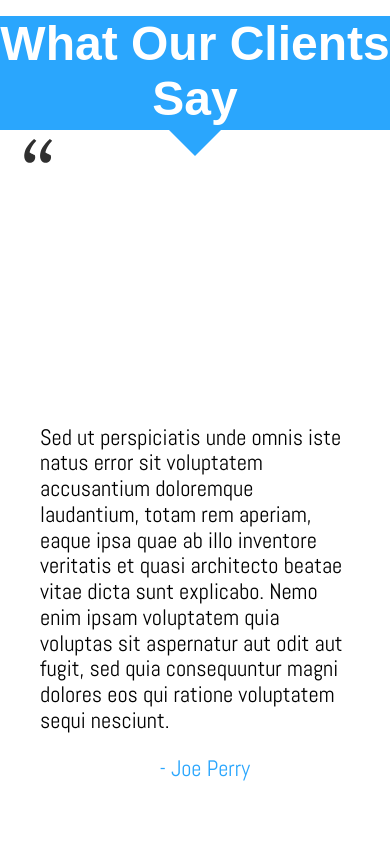
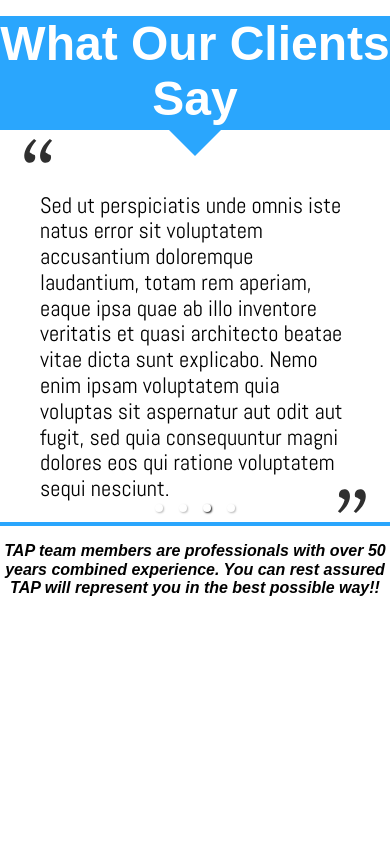
Before and after one commit to rokit/tapllc, a React (Create React App) app: page / in a window 390 px wide. Shown: the part 7480-8324 px from the top of the page. After the commit the page ends 8093 px from the top, so only its background shows below. Built offline with nearby package versions, Linux system fonts and the light colour scheme.

Commit message:
attempt to fix mobile quote bug

```diff
--- a/src/App.css
+++ b/src/App.css
@@ -125,6 +125,8 @@ h1,h2,h3,h4,h5,h6 {
 	padding: 20px;
 	width: 100%;
 	height: 100%;
+	max-height: 400px;
+	overflow-y: auto;
 	align-items: center;
 	border-top:    4px solid #2AA6FD;
 	border-bottom: 4px solid #2AA6FD;
@@ -137,6 +139,7 @@ h1,h2,h3,h4,h5,h6 {
 	max-width:  30px;
 	min-height: 30px;
 	max-height: 30px;
+	overflow-x: auto;
 	position: absolute;
 }
 .quote-left {
```
